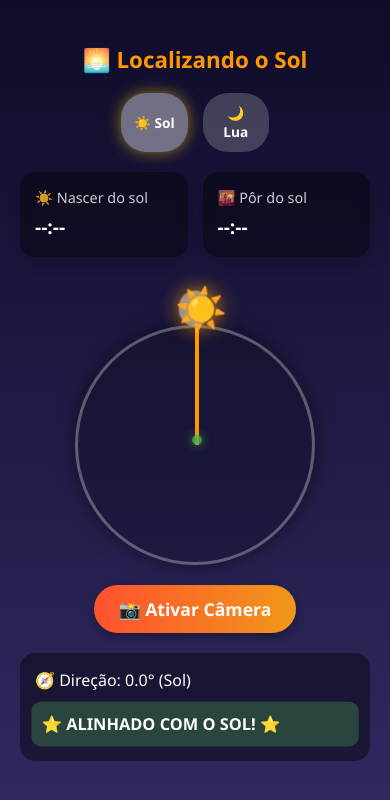
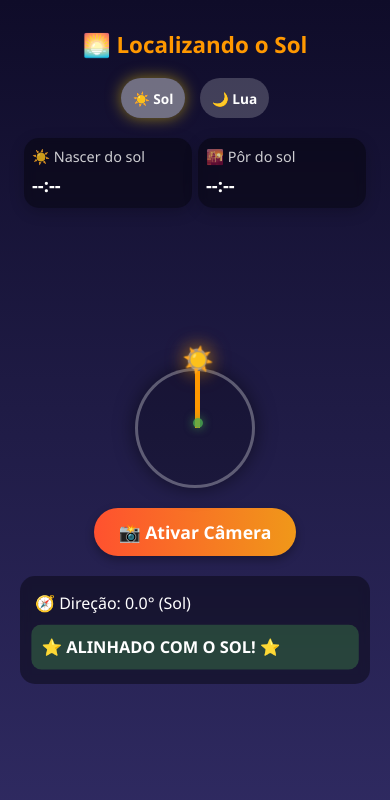
Before and after one commit to LucasVeloz0/sunset-pwa, a React (Vite) app: page / in a window 390 px wide. Shown: the top 800 px of the page. Built offline with nearby package versions, Linux system fonts and the light colour scheme; no server answers.

Commit message:
MVP Finalizado?
Precisa continuar verificando precisao dos ponteiros, e quebrar o codigo em componentes visando clean code e escalabilidade.

```diff
--- a/dev-dist/sw.js
+++ b/dev-dist/sw.js
@@ -82,7 +82,7 @@ define(['./workbox-ce4f0d5f'], (function (workbox) { 'use strict';
     "revision": "4f856f86c77199b819d19ea1334dfce0"
   }, {
     "url": "index.html",
-    "revision": "0.a7gg5bvkmsg"
+    "revision": "0.csq453cpkp"
   }], {});
   workbox.cleanupOutdatedCaches();
   workbox.registerRoute(new workbox.NavigationRoute(workbox.createHandlerBoundToURL("index.html"), {
--- a/src/App.css
+++ b/src/App.css
@@ -16,11 +16,14 @@
   padding: 0;
 }
 
+html, body {
+  width: 100vw;
+  max-width: 100vw;
+  overflow: hidden;
+}
+
 body {
   font-family: 'Segoe UI', Tahoma, Geneva, Verdana, sans-serif;
-  height: 100vh;
-  overflow: hidden;
-  width: 100vw;
   min-height: 100vh;
 }
 
@@ -68,11 +71,18 @@ h1 {
  * Estilos para exibição de mensagens de erro
  */
 .error-banner {
-  background: #d32f2f;
-  padding: 12px;
-  margin: 16px auto;
+  position: fixed;
+  top: 20px;
+  left: 50%;
+  transform: translateX(-50%);
+  padding: 12px 24px;
+  background: var(--error-color, #d32f2f);
+  color: white;
+  border-radius: 8px;
+  font-weight: bold;
+  z-index: 9999;
   max-width: 95vw;
-  border-radius: 8px;
+  box-shadow: 0 2px 10px rgba(0,0,0,0.2);
   animation: shake 0.5s;
 }
 
@@ -84,17 +94,32 @@ h1 {
 
 .compass {
   position: relative;
-  width: 240px;
-  height: 240px;
+  width: 180px;
+  height: 180px;
+  max-width: 90vw;
+  max-height: 90vw;
   margin: 0 auto;
   border: 3px solid rgba(255, 255, 255, 0.3);
   border-radius: 50%;
   box-shadow: 0 0 20px rgba(0, 0, 0, 0.5);
   background: rgba(0, 0, 0, 0.2);
+  transition: width 0.3s, height 0.3s;
 }
 
+/* Responsividade para a bússola */
+@media (max-width: 700px) {
+  .compass {
+    width: 180px;
+    height: 180px;
+  }
+}
 
-
+@media (max-width: 400px) {
+  .compass {
+    width: 120px;
+    height: 120px;
+  }
+}
 
 /* Estado de alinhamento */
 .compass.aligned {
@@ -135,7 +160,7 @@ h1 {
   position: absolute;
   left: 50%;
   top: 0;
-  width: 4px;
+  width: 5px;
   height: 50%; /* seta ocupa metade do raio do círculo */
   background: #ff9800;
   transform-origin: 50% 100%;
@@ -424,9 +449,9 @@ h1 {
 
 /* Responsividade para o componente de bússola */
 .compass-wrapper {
-  margin: 3rem auto;
+  margin: auto;
   width: 100%;
-  max-width: 600px;
+  max-width: 500px;
   display: flex;
   flex-direction: column;
   align-items: center;
@@ -467,7 +492,6 @@ h1 {
   font-weight: bold;
   cursor: pointer;
   transition: all 0.3s ease;
-  flex: 1;
   font-size: clamp(0.8rem, 3.5vw, 1rem); /* Fonte responsiva */
   transition: all 0.3s;
 
@@ -512,9 +536,9 @@ h1 {
 
 .celestial-indicator {
   position: absolute;
-  top: -50px;
-  left: -19px;
-  font-size: 40px;
+  top: -45px;
+  left: auto;
+  font-size: 2.2em;
   transition: transform 0.3s;
   filter: drop-shadow(0 0 10px rgba(255, 165, 0, 0.7));
   animation: sun-pulse 2s infinite;
@@ -530,17 +554,20 @@ h1 {
   width: 100%;
   max-width: 500px;
   margin-bottom: 20px;
+  box-sizing: border-box;
+  padding-left: 4px;
+  padding-right: 4px;
 }
 
 .info-cards {
   display: flex;
   flex-wrap: wrap;
   justify-content: center;
-  grid-template-columns: repeat(2, 1fr);
   gap: 15px;
   width: 100%;
-  max-width: 350px;
+  max-width: 100vw;
   margin: 0 auto;
+  box-sizing: border-box;
 }
 
 
@@ -556,12 +583,17 @@ h1 {
 /* Estilos para a fase lunar */
 
 .moon-phase-card {
-  min-width: 100%;
+  flex-basis: 100%;
+  width: 100%;
+  min-width: 0;
   margin-top: 10px;
+  margin-left: auto;
+  margin-right: auto;
+  box-sizing: border-box;
 }
 .moon-phase {
   margin-top: 10px;
-  font-size: 2.5rem;
+
 }
 
 .moon-phase-bar {
@@ -583,6 +615,13 @@ h1 {
   opacity: 0.7;
 }
 
+@media (min-width: 501px) {
+  .moon-phase-card {
+    max-width: 350px;
+    max-height: 125px;
+  }
+}
+
 /* Ajustes para tema noturno */
 .night-theme .moon-phase-bar {
   background: rgba(0, 0, 0, 0.3);
@@ -595,3 +634,25 @@ h1 {
 .moon-phase {
   grid-column: span 2;
 }
+
+/* Responsividade para telas pequenas */
+@media (max-width: 500px) {
+  .info-cards {
+    flex-direction: row;
+    flex-wrap: wrap;
+    gap: 6px;
+  }
+  .info-card {
+    min-width: 90px;
+    padding: 8px;
+    font-size: 0.95em;
+  }
+  .moon-phase-card {
+    max-width: 100%;
+  }
+  .celestial-indicator {
+    font-size: 1.5em;
+    top: -30px; /* Ajuste para centralizar melhor */
+    left: auto;
+  }
+}
```
Also changed, not shown: 1 other file (tests, documents, lock files or other folders).
